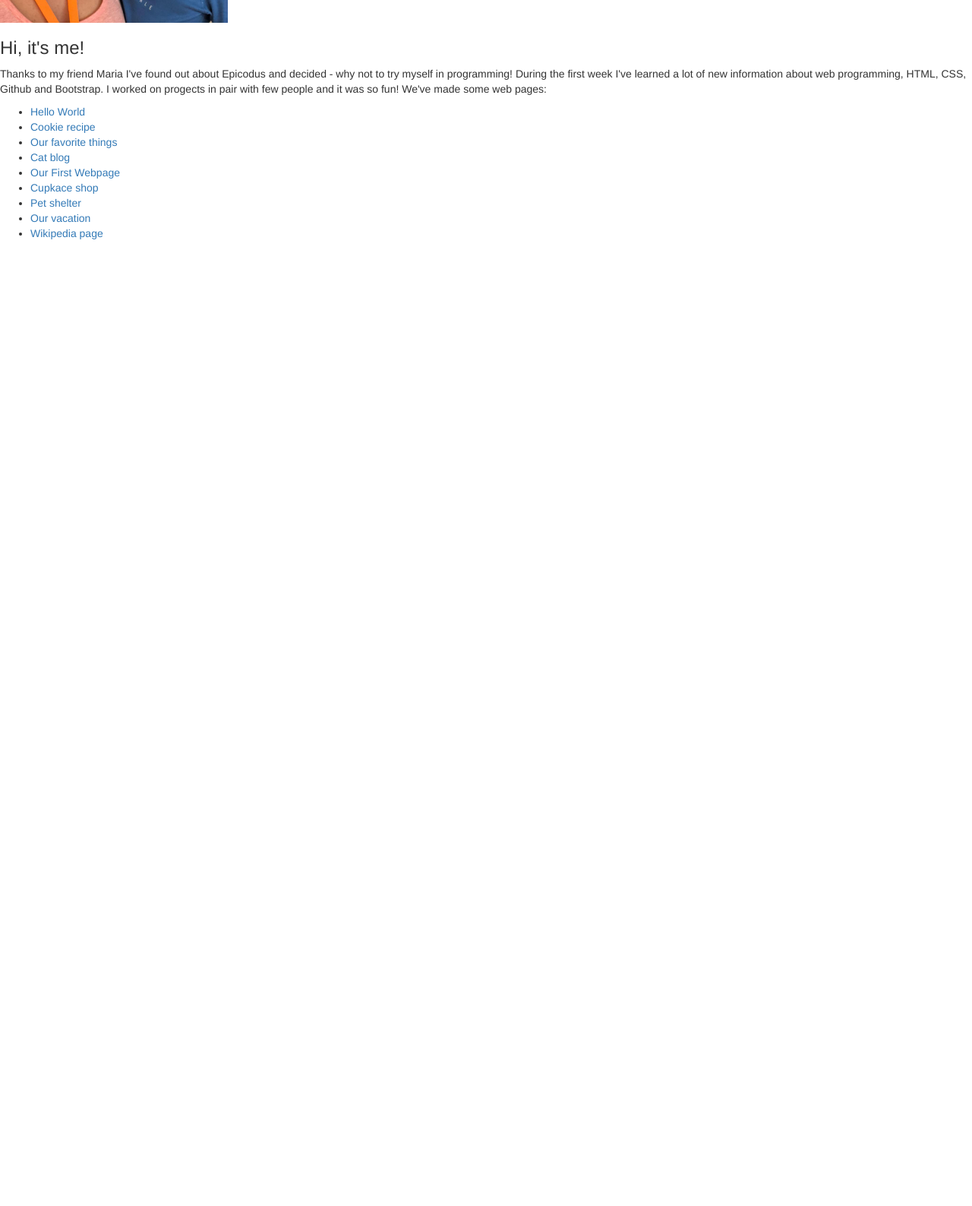
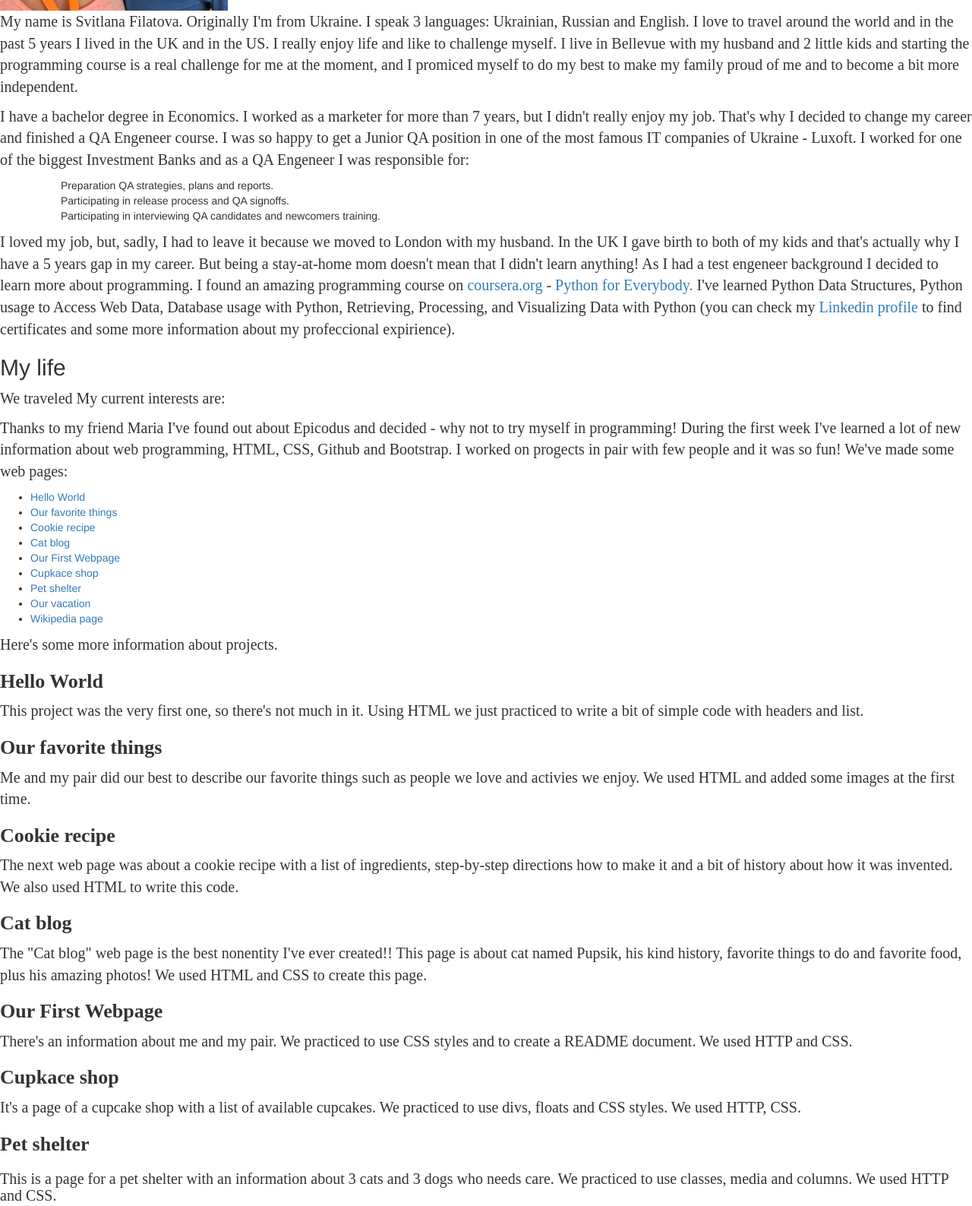
Before and after one commit to svitlanaf/portfolio-webpage, a plain HTML site: page index.html in a window 1280 px wide. Shown: the part 360-1947 px from the top of the page at 76% size. Before the commit the page ends 800 px from the top, so only its background shows below. Drawn offline with Linux system fonts and the light colour scheme.

Commit message:
It will have my profeccional details, projects description and links

```diff
--- a/css/styles.css
+++ b/css/styles.css
@@ -0,0 +1,17 @@
+h1 {
+  font-family: "Times New Roman";
+  font-size: 40px;
+  font-weight: bold;
+}
+
+h3 {
+  font-family: "Times New Roman";
+  font-size: 26px;
+  font-weight: bold;
+}
+
+p {
+  font-family: "Times New Roman";
+  font-size: 20px;
+  font-weight: normal;
+}
--- a/index.html
+++ b/index.html
@@ -5,22 +5,39 @@
     <link href="css/bootstrap.css" rel="stylesheet" type="text/css">
     <link href="css/styles.css" rel="stylesheet" type="text/css">
   </head>
-  <body
-    <h1>This page is all about me!</h1>
-      <p>My name is Svitlana Filatova. Originally I'm from Ukraine. I love to travel around the world and in the past 5 years
-I lived in the UK and in the US. I really enjoy life and like to challenge myself. I live in Bellevue with my husband and 2
-little kids and starting the programming course is a real challenge for me at the moment, and I promiced myself to do my best
-to make my family proud of me and to become a bit more independent.</p>
-      <img src="img/me.jpg" alt="An image of Svitlana".height="300" width="300">
-      <h3>Hi, it's me!</h3>
+  <body>
+    <h1>This page is all about me</h1>
+    <img src="img/me.jpg" alt="An image of Svitlana".height="300" width="300">
+      <p>My name is Svitlana Filatova. Originally I'm from Ukraine. I speak 3 languages: Ukrainian, Russian and English.
+I love to travel around the world and in the past 5 years I lived in the UK and in the US. I really enjoy life and like to
+challenge myself. I live in Bellevue with my husband and 2 little kids and starting the programming course is a real challenge
+for me at the moment, and I promiced myself to do my best to make my family proud of me and to become a bit more independent.</p>
+      <p>I have a bachelor degree in Economics. I worked as a marketer for more than 7 years, but I didn't really enjoy my
+job. That's why I decided to change my career and finished a QA Engeneer course. I was so happy to get a Junior QA position
+in one of the most famous IT companies of Ukraine - Luxoft. I worked for one of the biggest Investment Banks and as a QA
+Engeneer I was responsible for:</p>
+        <ul>
+          <ol>Preparation QA strategies, plans and reports.</ol>
+          <ol>Participating in release process and QA signoffs.</ol>
+          <ol>Participating in interviewing QA candidates and newcomers training.</ol>
+        </ul>
+      <p>I loved my job, but, sadly, I had to leave it because we moved to London with my husband. In the UK
+I gave birth to both of my kids and that's actually why I have a 5 years gap in my career. But being a stay-at-home mom
+doesn't mean that I didn't learn anything! As I had a test engeneer background I decided to learn more about programming.
+I found an amazing programming course on <a href="https://www.coursera.org">coursera.org</a> -
+<a href="https://www.coursera.org/specializations/python">Python for Everybody.</a> I've learned Python Data Structures,
+Python usage to Access Web Data, Database usage with Python, Retrieving, Processing, and Visualizing Data with Python
+(you can check my <a href="https://www.linkedin.com/in/svitlana-filatova-3251b730">Linkedin profile</a> to find certificates
+and some more information about my profeccional expirience).</p>
+    <h2>My life</h2>
+      <p>We traveled My current interests are:</p>
       <p>Thanks to my friend Maria I've found out about Epicodus and decided - why not to try myself in programming! During the
 first week I've learned a lot of new information about web programming, HTML, CSS, Github and Bootstrap. I worked on progects
 in pair with few people and it was so fun! We've made some web pages:</p>
       <ul>
-        <li><a href="https://github.com/svitlanaf/hello-world/blob/master/hello-world.html">Hello World</a></li>
+        <li><a href="https://github.com/svitlanaf/hello-world">Hello World</a></li>
+        <li><a href="https://github.com/svitlanaf/favorite-things">Our favorite things</a></li>
         <li><a href="https://github.com/svitlanaf/cookie-recipe">Cookie recipe</a></li>
-        <li><a href="https://github.com/svitlanaf/favorite-things/blob/master/my-favorite-things.html">
-        Our favorite things</a></li>
         <li><a href="https://github.com/svitlanaf/cat-blog">Cat blog</a></li>
         <li><a href="https://github.com/svitlanaf/our-first-web-page">Our First Webpage</a></li>
         <li><a href="https://github.com/svitlanaf/shop">Cupkace shop</a></li>
@@ -28,6 +45,32 @@ in pair with few people and it was so fun! We've made some web pages:</p>
         <li><a href="https://github.com/svitlanaf/vacation">Our vacation</a></li>
         <li><a href="https://github.com/svitlanaf/wiki">Wikipedia page</a></li>
       </ul>
-      <p></p>
+      <p>Here's some more information about projects.</p>
+      <h3>Hello World</h3>
+        <p>This project was the very first one, so there's not much in it. Using HTML we just practiced to write a bit of
+          simple code with headers and list.</p>
+      <h3>Our favorite things</h3>
+        <p>Me and my pair did our best to describe our favorite things such as people we love and activies we enjoy. We used
+HTML and added some images at the first time.</p>
+      <h3>Cookie recipe</h3>
+        <p>The next web page was about a cookie recipe with a list of ingredients, step-by-step directions how to make it and
+a bit of history about how it was invented. We also used HTML to write this code.</p>
+      <h3>Cat blog</h3>
+      <p>The "Cat blog" web page is the best nonentity I've ever created!! This page is about cat named Pupsik, his kind
+history, favorite things to do and favorite food, plus his amazing photos! We used HTML and CSS to create this page.</p>
+      <h3>Our First Webpage</h3>
+      <p>There's an information about me and my pair. We practiced to use CSS styles and to create a README document.
+We used HTTP and CSS.</p>
+      <h3>Cupkace shop</h3>
+      <p>It's a page of a cupcake shop with a list of available cupcakes. We practiced to use divs, floats and CSS styles. We
+used HTTP, CSS.</p>
+      <h3>Pet shelter<h3>
+      <p>This is a page for a pet shelter with an information about 3 cats and 3 dogs who needs care. We practiced to use
+classes, media and columns. We used HTTP and CSS.</p>
+      <h3>Our vacation</h3>
+      <p>This page is about vacation to Hawaii with lists of hotels, activities and vacation packages. We used containers,
+jumbotron, rows and columns. We used HTTP and CSS.</p>
+      <h3>Wikipedia page</h3>
+      <p>This is our attempt to re-create a wikipedia web page (we really did our best!). We used HTTP, CSS and Bootstrap.</p>
   </body>
 </html>
```
